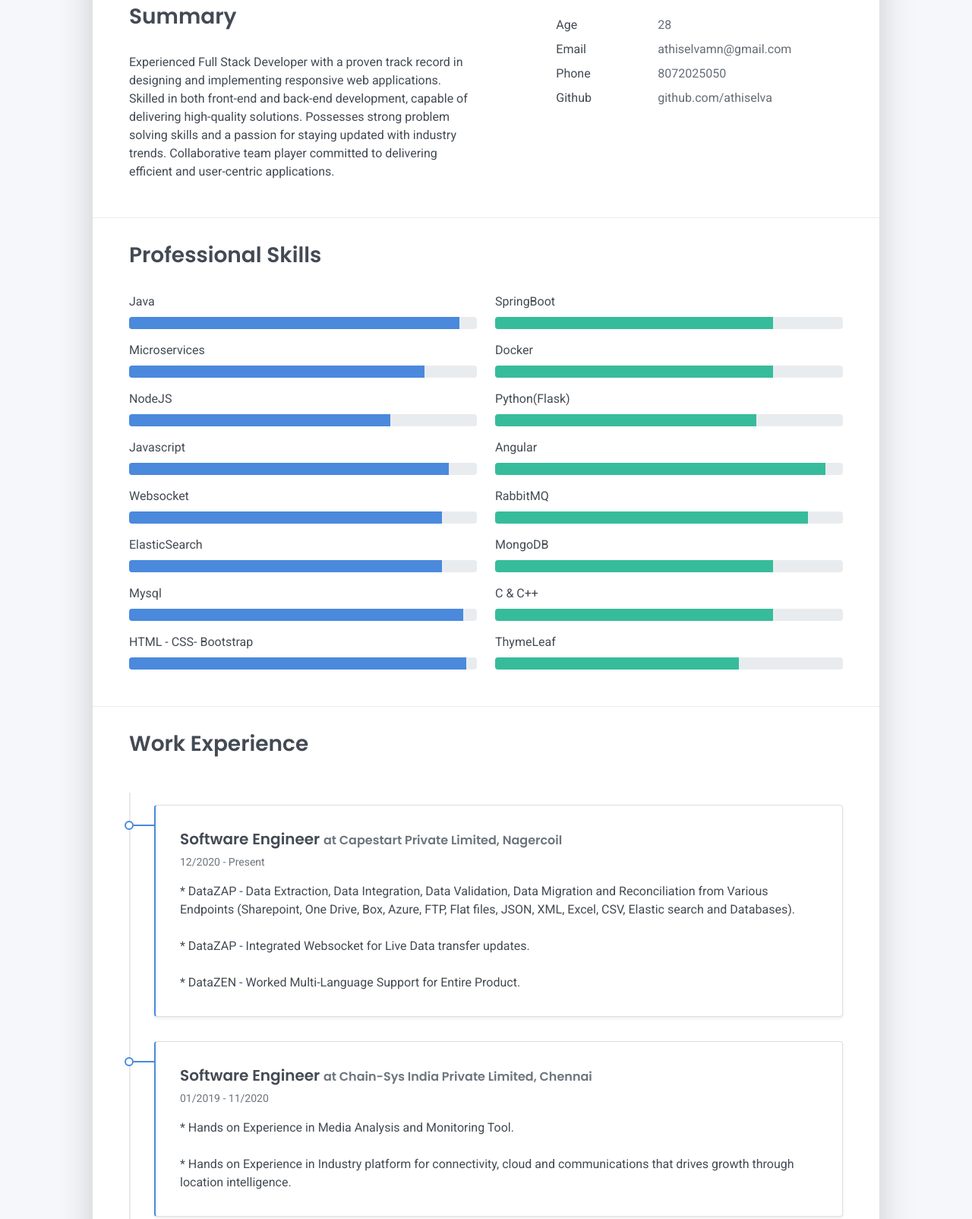
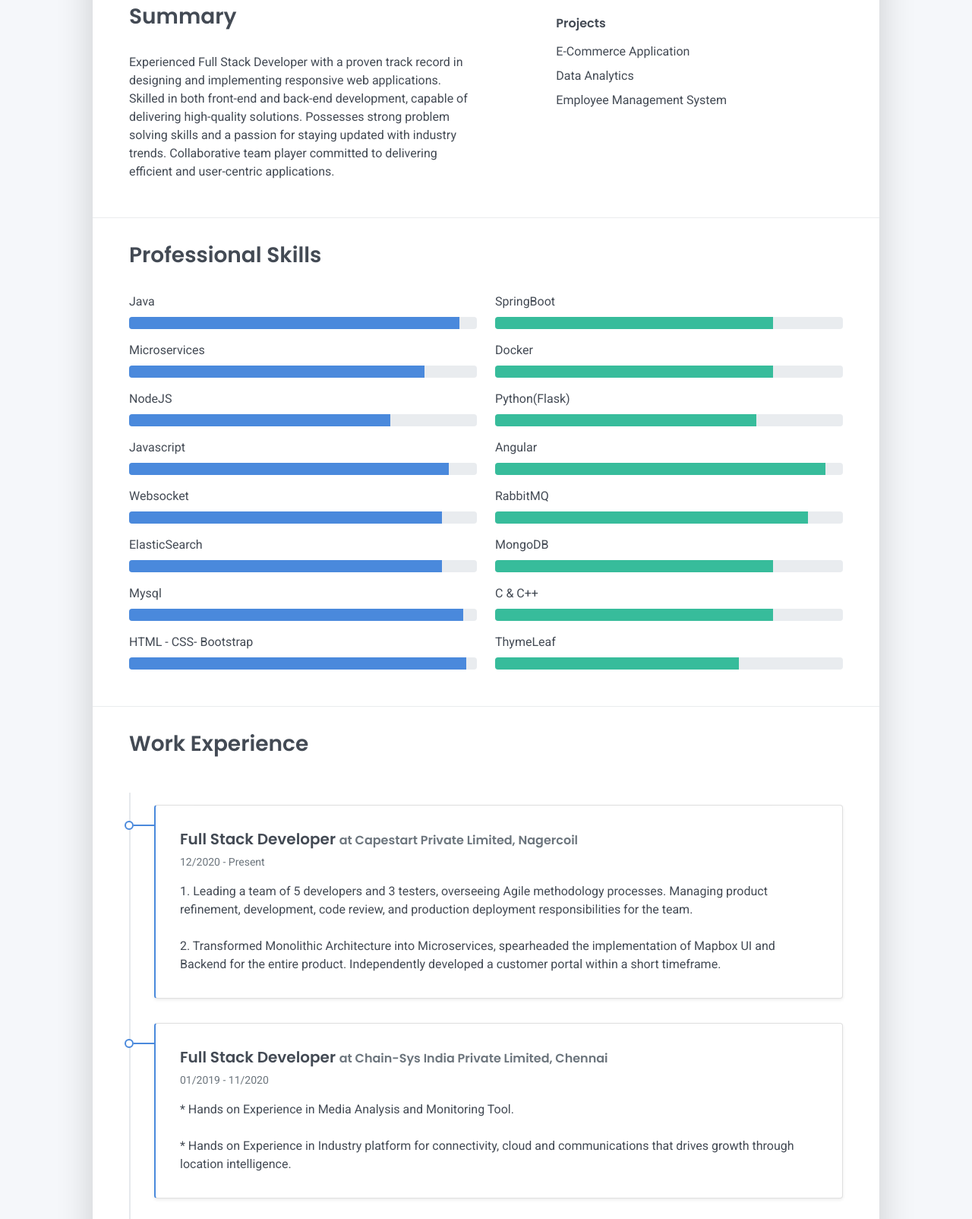
Before and after one commit to Athiselva/athiselvam.github.io, a plain HTML site: page index.html in a window 1280 px wide. Shown: the part 420-2024 px from the top of the page at 76% size. Drawn offline with Linux system fonts and the light colour scheme.

Commit message:
Updated contents

```diff
--- a/index.html
+++ b/index.html
@@ -28,7 +28,7 @@
     <header class="d-print-none">
       <div class="container text-center text-lg-left">
         <div class="py-3 clearfix">
-          <h1 class="site-title mb-0">Athiselvam N</h1>
+          <!-- <h1 class="site-title mb-0">Athiselvam N</h1> -->
           <div class="site-nav">
             <nav role="navigation">
               <ul class="nav justify-content-center">
@@ -70,28 +70,19 @@
       <div class="col-md-5 offset-md-1">
         <div class="row mt-2">
           <div class="col-sm-4">
-            <div class="pb-1">Age</div>
+            <h3 class="h6">Projects</h3>
           </div>
           <div class="col-sm-8">
-            <div class="pb-1 text-secondary">28</div>
+            <div class="pb-1 text-secondary"></div>
           </div>
-          <div class="col-sm-4">
-            <div class="pb-1">Email</div>
+          <div>
+            <div class="pb-1">E-Commerce Application</div>
           </div>
-          <div class="col-sm-8">
-            <div class="pb-1 text-secondary">athiselvamn@gmail.com</div>
+          <div>
+            <div class="pb-1">Data Analytics</div>
           </div>
-          <div class="col-sm-4">
-            <div class="pb-1">Phone</div>
-          </div>
-          <div class="col-sm-8">
-            <div class="pb-1 text-secondary">8072025050</div>
-          </div>
-          <div class="col-sm-4">
-            <div class="pb-1">Github</div>
-          </div>
-          <div class="col-sm-8">
-            <div class="pb-1 text-secondary">github.com/athiselva</div>
+          <div>
+            <div class="pb-1">Employee Management System</div>
           </div>
         </div>
       </div>
@@ -193,20 +184,20 @@
     <div class="timeline">
       <div class="timeline-card timeline-card-primary card shadow-sm">
           <div class="card-body">
-            <div class="h5 mb-1">Software Engineer <span class="text-muted h6">at Capestart Private Limited, Nagercoil</span></div>
+            <div class="h5 mb-1">Full Stack Developer <span class="text-muted h6">at Capestart Private Limited, Nagercoil</span></div>
             <div class="text-muted text-small mb-2">12/2020 - Present</div>
-            <div>* DataZAP - Data Extraction, Data Integration, Data Validation, Data Migration and
-              Reconciliation from Various Endpoints (Sharepoint, One Drive, Box, Azure, FTP,
-              Flat files, JSON, XML, Excel, CSV, Elastic search and Databases).</div>
+            <div>1. Leading a team of 5 developers and 3 testers, overseeing Agile methodology processes. Managing product
+              refinement, development, code review, and production deployment responsibilities for the team.
+            </div>
             <br>
-            <div>* DataZAP - Integrated Websocket for Live Data transfer updates.</div>
-            <br>
-            <div>* DataZEN - Worked Multi-Language Support for Entire Product.</div>
+            <div>2. Transformed Monolithic Architecture into Microservices, spearheaded the implementation of Mapbox UI
+              and Backend for the entire product. Independently developed a customer portal within a short timeframe.
+            </div>
           </div>
         </div>
         <div class="timeline-card timeline-card-primary card shadow-sm">
         <div class="card-body">
-          <div class="h5 mb-1">Software Engineer <span class="text-muted h6">at Chain-Sys India Private Limited, Chennai</span></div>
+          <div class="h5 mb-1">Full Stack Developer <span class="text-muted h6">at Chain-Sys India Private Limited, Chennai</span></div>
           <div class="text-muted text-small mb-2">01/2019 - 11/2020</div>
           <div>* Hands on Experience in Media Analysis and Monitoring Tool.</div>
           <br>
@@ -284,7 +275,7 @@
     <footer class="pt-4 pb-4 text-muted text-center d-print-none">
       <div class="container">
         <div class="my-3">
-          <div class="h4">Athiselvam N</div>
+          <!-- <div class="h4">Athiselvam N</div> -->
           <div class="footer-nav">
             <nav role="navigation">
               <ul class="nav justify-content-center">
@@ -300,10 +291,10 @@
             </nav>
           </div>
         </div>
-        <div class="text-small">
+        <!-- <div class="text-small">
           <div class="mb-1">&copy; All rights reserved by</div>
           <div><a href="https://.com/" target="_blank"></a>Athitek solutions</div>
-        </div>
+        </div> -->
       </div>
     </footer>
     <script src="scripts/bootstrap.bundle.min.js?ver=1.2.0"></script>
```
Also changed, not shown: 2 other files.
